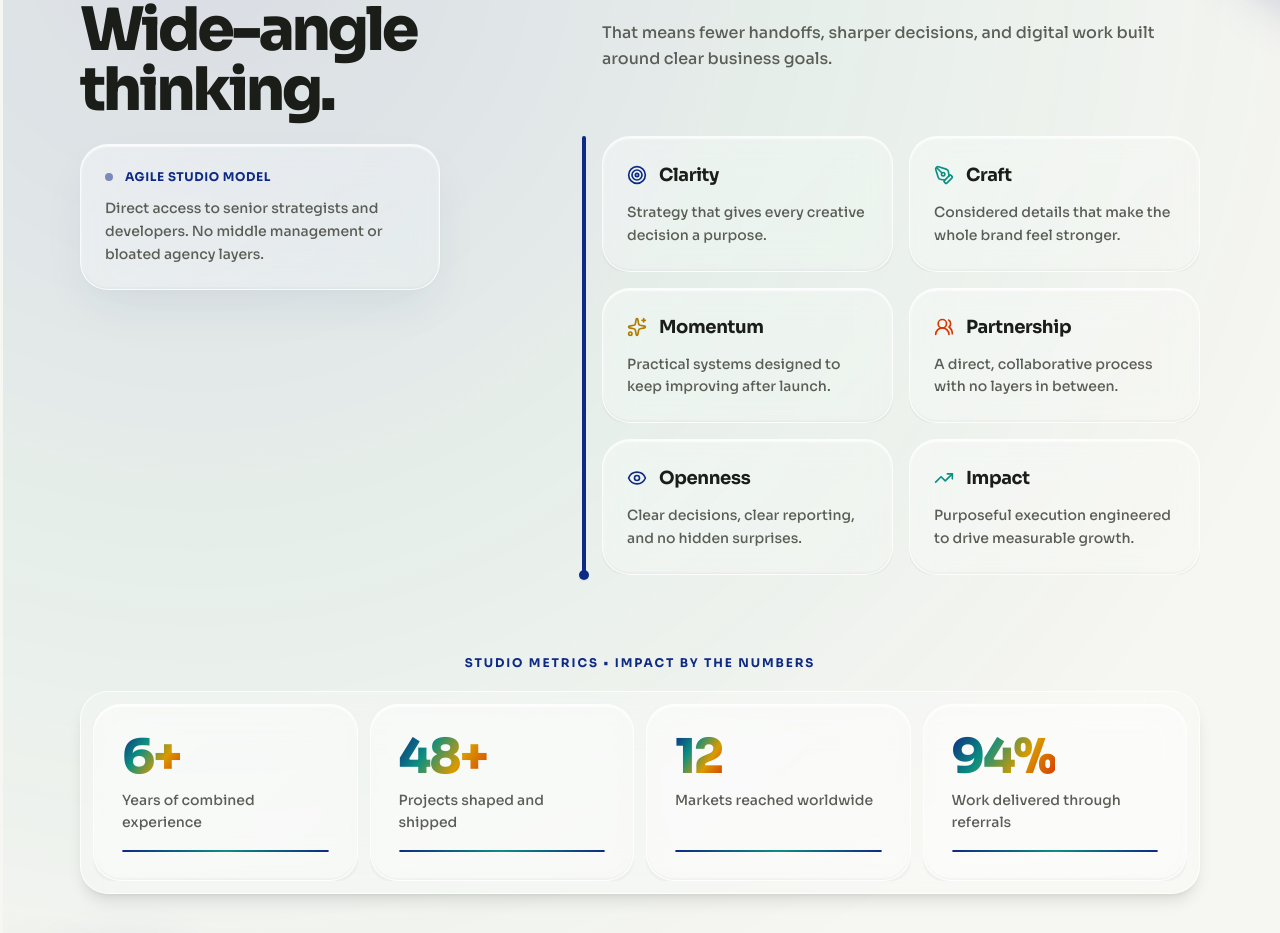
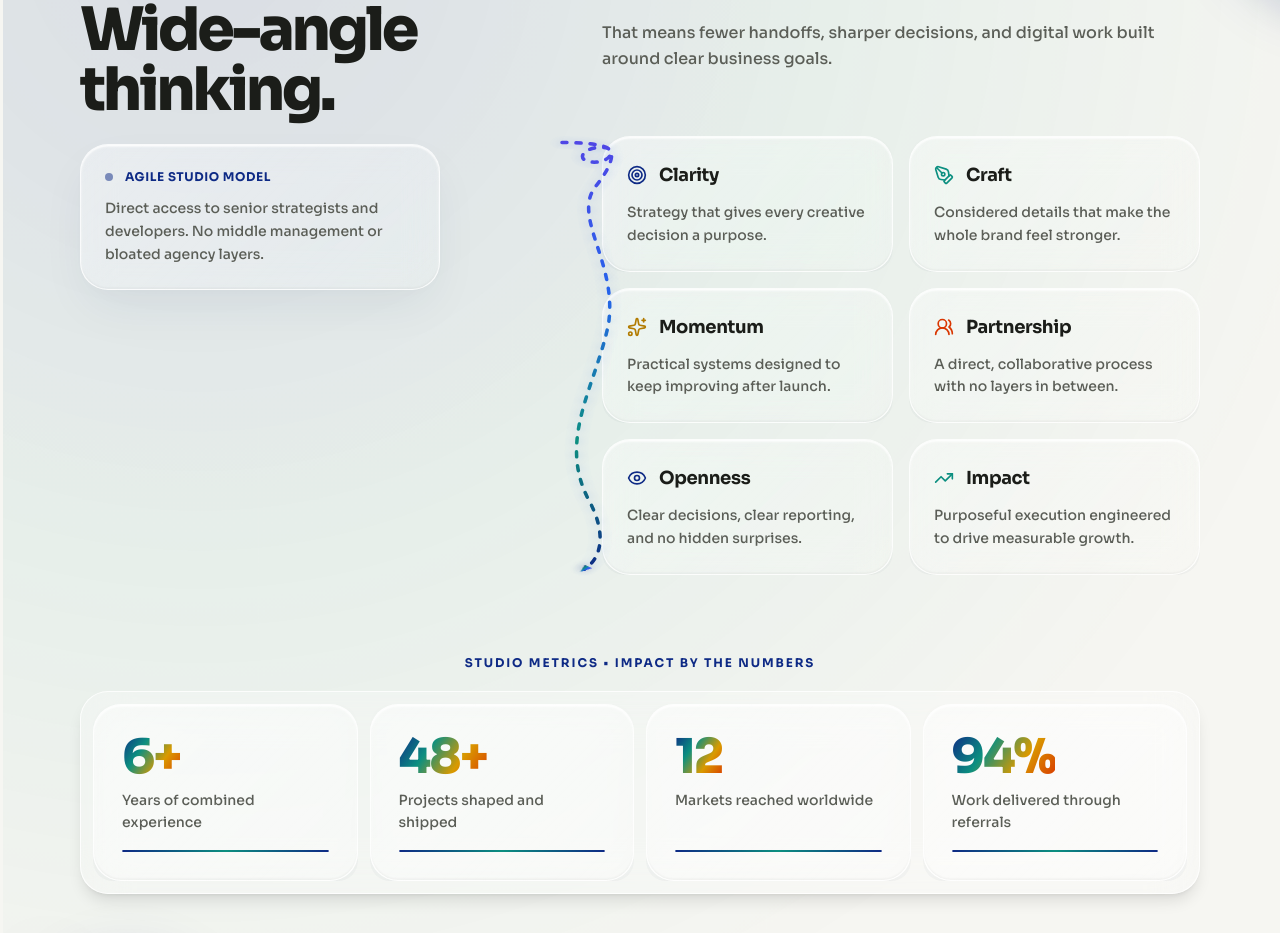
Before and after one commit to ddmostack/DDMO, a Next.js app: page / in a window 1280 px wide. Shown: the part 1060-1993 px from the top of the page. Built offline with nearby package versions, Linux system fonts and the light colour scheme.

Commit message:
Replace straight scroll progress line with hand-drawn curvy dashed gradient arrow in About section

```diff
--- a/components/sections/About.tsx
+++ b/components/sections/About.tsx
@@ -1,8 +1,9 @@
 "use client";
 
-import { motion, useReducedMotion, useScroll, useSpring, useTransform } from "framer-motion";
+import { motion, useReducedMotion, useScroll, useSpring } from "framer-motion";
 import { useRef } from "react";
 
+import { CurvyDashedProgressArrow } from "@/components/ui/CurvyDashedProgressArrow";
 import { SectionOrb } from "@/components/effects/SectionOrb";
 import { CursorTiltCard } from "@/components/ui/CursorTiltCard";
 import { ScrollReveal } from "@/components/ui/ScrollReveal";
@@ -32,9 +33,6 @@ export function About() {
     stiffness: 280,
     damping: 28,
   });
-
-  const progressLineHeight = useTransform(smoothProgress, [0, 1], ["0%", "100%"]);
-  const progressDotY = useTransform(smoothProgress, [0, 1], ["0%", "100%"]);
 
   return (
     <section id="about" className="relative bg-transparent">
@@ -89,21 +87,12 @@ export function About() {
 
             {/* Values Grid Module */}
             <div ref={gridRef} className="relative mt-12 lg:mt-16">
-              {/* Vertical Scroll-Linked Progress Track & Indicator */}
+              {/* Organic Hand-Drawn Curvy Arrow Scroll Indicator */}
               {!reduceMotion && (
-                <div
-                  className="pointer-events-none absolute -left-5 top-0 bottom-0 hidden w-1 bg-dd-gray-300/40 rounded-full md:block"
-                  aria-hidden="true"
-                >
-                  <motion.div
-                    className="w-full bg-dd-blue-600 rounded-full"
-                    style={{ height: progressLineHeight }}
-                  />
-                  <motion.div
-                    className="absolute -left-[3px] top-0 h-2.5 w-2.5 rounded-full bg-dd-blue-600 shadow-sm"
-                    style={{ top: progressDotY, translateY: "-50%" }}
-                  />
-                </div>
+                <CurvyDashedProgressArrow
+                  progress={smoothProgress}
+                  className="absolute -left-10 md:-left-12 lg:-left-14 top-0 bottom-0 hidden w-12 md:w-16 lg:w-20 md:block z-20"
+                />
               )}
 
               {/* 3x2 Balanced Grid Layout */}
--- /dev/null
+++ b/components/ui/CurvyDashedProgressArrow.tsx
@@ -0,0 +1,157 @@
+"use client";
+
+import { motion, MotionValue, useMotionValue, useMotionValueEvent, useTransform } from "framer-motion";
+import { useCallback, useRef, useState } from "react";
+
+interface CurvyDashedProgressArrowProps {
+  progress: MotionValue<number>;
+  className?: string;
+}
+
+export function CurvyDashedProgressArrow({ progress, className = "" }: CurvyDashedProgressArrowProps) {
+  const pathRef = useRef<SVGPathElement | null>(null);
+  const [totalLength, setTotalLength] = useState(0);
+
+  const arrowX = useMotionValue(0);
+  const arrowY = useMotionValue(0);
+  const arrowAngle = useMotionValue(0);
+
+  const setRef = useCallback(
+    (node: SVGPathElement | null) => {
+      if (node) {
+        pathRef.current = node;
+        const len = node.getTotalLength();
+        setTotalLength(len);
+        if (len > 0) {
+          const pt = node.getPointAtLength(0.1);
+          const ptBefore = node.getPointAtLength(0);
+          const angle = Math.atan2(pt.y - ptBefore.y, pt.x - ptBefore.x) * (180 / Math.PI);
+          arrowX.set(pt.x);
+          arrowY.set(pt.y);
+          arrowAngle.set(angle);
+        }
+      }
+    },
+    [arrowX, arrowY, arrowAngle]
+  );
+
+  useMotionValueEvent(progress, "change", (latest) => {
+    if (!pathRef.current || totalLength === 0) return;
+    const currentLength = Math.max(0.1, Math.min(totalLength, latest * totalLength));
+    const pt = pathRef.current.getPointAtLength(currentLength);
+    const ptBefore = pathRef.current.getPointAtLength(Math.max(0, currentLength - 2));
+    const angle = Math.atan2(pt.y - ptBefore.y, pt.x - ptBefore.x) * (180 / Math.PI);
+
+    arrowX.set(pt.x);
+    arrowY.set(pt.y);
+    arrowAngle.set(angle);
+  });
+
+  const strokeDashoffset = useTransform(progress, [0, 1], [totalLength, 0]);
+  const arrowOpacity = useTransform(progress, [0, 0.015], [0, 1]);
+
+  // Organic hand-drawn S-curve path definition with loop at top (viewBox: 0 0 100 1000)
+  const pathD = `
+    M 20 15
+    C 45 15, 75 18, 80 32
+    C 85 48, 70 65, 52 58
+    C 38 50, 48 24, 72 26
+    C 90 28, 82 70, 62 115
+    C 32 185, 90 290, 78 430
+    C 62 570, 15 690, 52 825
+    C 78 910, 68 965, 48 988
+  `
+    .replace(/\s+/g, " ")
+    .trim();
+
+  return (
+    <div className={`pointer-events-none ${className}`} aria-hidden="true">
+      <svg
+        viewBox="0 0 100 1000"
+        preserveAspectRatio="none"
+        className="h-full w-full overflow-visible"
+      >
+        <defs>
+          {/* Theme Palette Gradient: Indigo -> Blue -> Teal -> Navy */}
+          <linearGradient id="curvy-arrow-gradient" x1="0%" y1="0%" x2="0%" y2="100%">
+            <stop offset="0%" stopColor="#4F46E5" />   {/* Indigo */}
+            <stop offset="35%" stopColor="#2563EB" />  {/* Blue */}
+            <stop offset="70%" stopColor="#0C8F80" />  {/* Teal */}
+            <stop offset="100%" stopColor="#0E2A85" /> {/* Navy */}
+          </linearGradient>
+
+          {/* Mask for smooth progressive drawing */}
+          <mask id="curvy-arrow-mask" maskUnits="userSpaceOnUse">
+            <rect x="-100" y="-100" width="300" height="1200" fill="black" />
+            {totalLength > 0 && (
+              <motion.path
+                d={pathD}
+                fill="none"
+                stroke="white"
+                strokeWidth="30"
+                strokeLinecap="round"
+                strokeLinejoin="round"
+                strokeDasharray={`${totalLength} ${totalLength}`}
+                style={{ strokeDashoffset }}
+              />
+            )}
+          </mask>
+        </defs>
+
+        {/* Faint Background Guide Track */}
+        <path
+          d={pathD}
+          fill="none"
+          stroke="url(#curvy-arrow-gradient)"
+          strokeWidth="3"
+          strokeDasharray="4 10"
+          strokeLinecap="round"
+          strokeLinejoin="round"
+          opacity="0.2"
+          vectorEffect="non-scaling-stroke"
+        />
+
+        {/* Hidden reference path used for length & point calculations */}
+        <path
+          ref={setRef}
+          d={pathD}
+          fill="none"
+          stroke="transparent"
+          strokeWidth="1"
+          vectorEffect="non-scaling-stroke"
+        />
+
+        {/* Active Animated Dashed Gradient Path */}
+        <path
+          d={pathD}
+          fill="none"
+          stroke="url(#curvy-arrow-gradient)"
+          strokeWidth="3.5"
+          strokeDasharray="5 9"
+          strokeLinecap="round"
+          strokeLinejoin="round"
+          mask="url(#curvy-arrow-mask)"
+          vectorEffect="non-scaling-stroke"
+          className="drop-shadow-[0_2px_8px_rgba(37,99,235,0.3)]"
+        />
+
+        {/* Animated Arrowhead pointing in direction of travel */}
+        <motion.g
+          style={{
+            x: arrowX,
+            y: arrowY,
+            rotate: arrowAngle,
+            opacity: arrowOpacity,
+          }}
+        >
+          {/* Filled Arrowhead Triangle */}
+          <polygon
+            points="-8,-6 8,0 -8,6"
+            fill="url(#curvy-arrow-gradient)"
+            className="drop-shadow-[0_2px_6px_rgba(14,42,133,0.4)]"
+          />
+        </motion.g>
+      </svg>
+    </div>
+  );
+}
```
